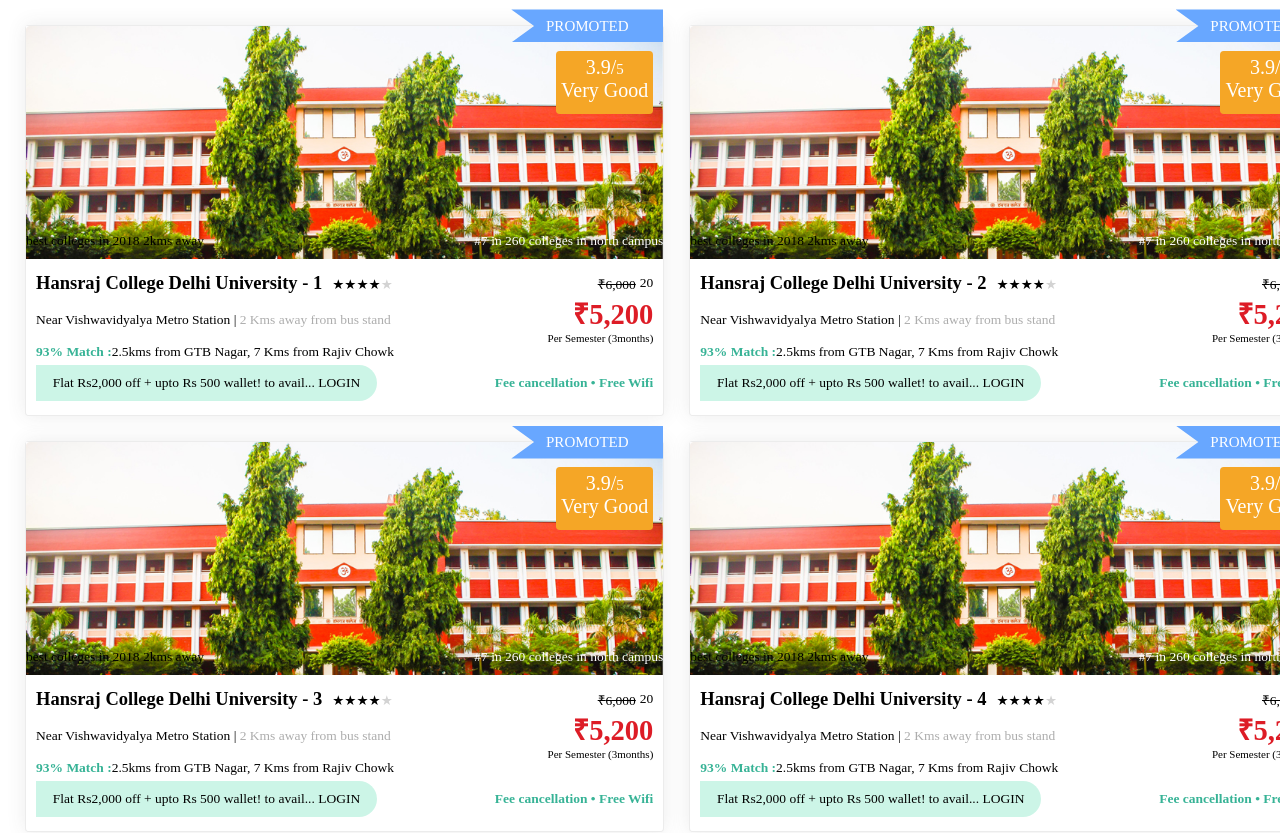
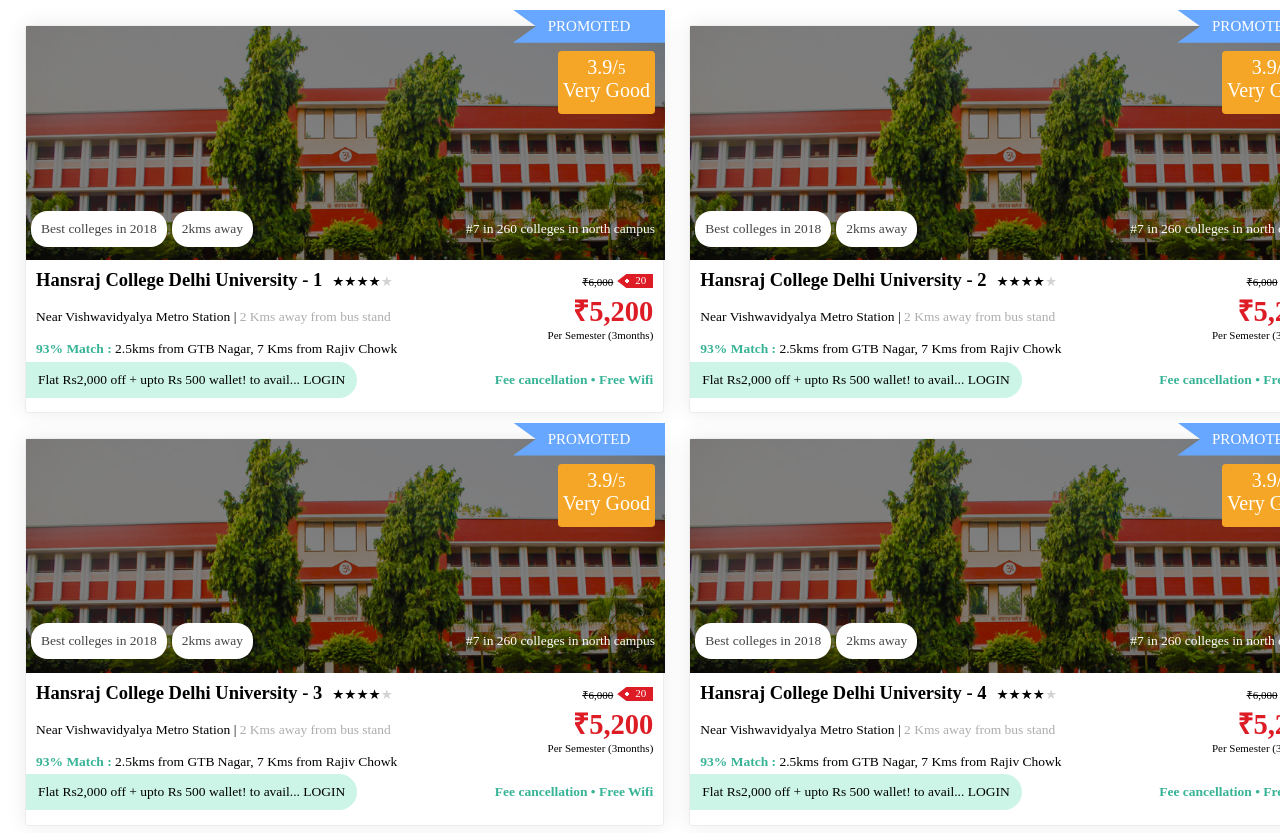
Before and after one commit to anujsoni08/college-listing, a React (Create React App) app: page / in a window 1280 px wide. Shown: the top 833 px of the page. Built offline with nearby package versions, Linux system fonts and the light colour scheme.

Commit message:
added clip-path

```diff
--- a/src/components/CollegeCard/index.js
+++ b/src/components/CollegeCard/index.js
@@ -1,23 +1,30 @@
 import React from "react";
 
-import collegeImg from "../../assets/collegeImages/college.jpg";
 import "./style.css";
 
 function CollegeCard(props) {
   const { collegeData } = props;
 
-  const getNumberInternationFormat = (value) => {
-    return new Intl.NumberFormat("en-US").format(value);
+  // Get Currency in Indian format
+  const getNumberInternationalFormat = (value) => {
+    return new Intl.NumberFormat("en-IN").format(value);
+  };
+
+  // Titlecase for college tags
+  const titleCase = (str) => {
+    str = str.toLowerCase().split(" ");
+    str[0] = str[0].charAt(0).toUpperCase() + str[0].slice(1);
+    return str.join(" ");
   };
 
   const renderTopHalf = () => {
     return (
       <div className="top-half-card">
-        <div style={{ position: "absolute", width: "100%", height: "100%" }}>
+        <div>
           <div className="promoted-div">
             <p className="zero-margin">PROMOTED</p>
           </div>
-          <div className="rating-card" style={{ float: "right" }}>
+          <div className="rating-card">
             <p className="zero-margin rating-text">
               3.9/<span style={{ fontSize: "15px" }}>5</span>{" "}
             </p>
@@ -25,21 +32,14 @@
               {collegeData.rating_remarks}
             </p>
           </div>
-          <div
-            className="flex-class"
-            style={{ position: "absolute", width: "100%", bottom: "0" }}
-          >
+          <div className="flex-class tag-ranking-upper-half">
             <p>
-              <span>{collegeData.tags[0]}</span>
-              {"    "}
-              <span>{collegeData.tags[1]}</span>
+              <span className="tag-1">{titleCase(collegeData.tags[0])}</span>
+              <span className="tag-2">{titleCase(collegeData.tags[1])}</span>
             </p>
-            <p style={{ color: "white", fontWeight: 500, lineHeight: 1.33 }}>
-              #{collegeData.ranking}
-            </p>
+            <p className="ranking-class">#{collegeData.ranking}</p>
           </div>
         </div>
-        <img src={collegeImg} alt="college" className="image-class" />
       </div>
     );
   };
@@ -47,7 +47,7 @@
   const renderBottomHalf = () => {
     return (
       <div className="bottom-half-card">
-        <div className="flex-class">
+        <div className="flex-class padx-10px">
           <p className="zero-margin">
             <span
               className="font-bold greyish-brown"
@@ -57,28 +57,35 @@
             </span>
             <span className="rating-star-list">
               {Array.from({ length: collegeData.rating }, (_, i) => i + 1).map(
-                (_) => (
-                  <span className="rated-star">&#9733;</span>
+                (_, index) => (
+                  <span className="rated-star" key={index}>
+                    &#9733;
+                  </span>
                 )
               )}
               {Array.from(
                 { length: 5 - collegeData.rating },
                 (_, i) => i + 1
-              ).map((_) => (
-                <span className="non-rated-star">&#9733;</span>
+              ).map((_, index) => (
+                <span
+                  className="non-rated-star"
+                  key={collegeData.rating + index}
+                >
+                  &#9733;
+                </span>
               ))}
             </span>
           </p>
           <div className="college-fee-discount-class">
-            <span style={{ textDecoration: "line-through" }}>
+            <span className="original-fees">
               {" "}
-              &#8377;{getNumberInternationFormat(collegeData.original_fees)}
+              &#8377;{getNumberInternationalFormat(collegeData.original_fees)}
             </span>
             <span style={{ width: "4px" }}> </span>
-            <span>{collegeData.discount}</span>
+            <span className="discount">{collegeData.discount}</span>
           </div>
         </div>
-        <div className="flex-class">
+        <div className="flex-class padx-10px">
           <p className="zero-margin">
             <span className="greyish-brown">
               {collegeData.nearest_place[0]}
@@ -94,46 +101,28 @@
             className="zero-margin font-bold"
             style={{ fontSize: "28.5px", color: "#dd1c26" }}
           >
-            &#8377;{getNumberInternationFormat(collegeData.discounted_fees)}
+            &#8377;{getNumberInternationalFormat(collegeData.discounted_fees)}
           </p>
         </div>
         <p
-          className="zero-margin greyish-brown"
-          style={{ textAlign: "right", fontSize: "11px" }}
+          className="zero-margin greyish-brown padx-10px text-right"
+          style={{ fontSize: "11px" }}
         >
           {collegeData.fees_cycle}
         </p>
-        <p className="zero-margin" style={{ textAlign: "left" }}>
-          <span style={{ color: "#37b396", fontWeight: 700 }}>93% Match :</span>
+        <p className="zero-margin padx-10px text-left">
+          <span style={{ color: "#37b396", fontWeight: 700 }}>
+            93% Match :{" "}
+          </span>
           <span>{collegeData.famous_nearest_places}</span>
         </p>
         <div className="flex-class">
-          <p
-            className="zero-margin"
-            style={{
-              backgroundColor: "#ccf5e7",
-              padding: "10px",
-              borderTopRightRadius: "25px",
-              borderBottomRightRadius: "25px",
-              width: "52%",
-            }}
-          >
+          <p className="zero-margin offer-text" id="offer-text">
             {collegeData.offertext}
           </p>
           <p>
-            <span
-              style={{
-                color: "#37b396",
-                width: "60px",
-                height: "10px",
-                fontWeight: "bold",
-                fontStretch: "normal",
-                fontStyle: "normal",
-                lineHeight: 1.33,
-                letterSpacing: "normal",
-                textAlign: "center",
-              }}
-            >
+            <span className="amenties padx-10px">
+              {" "}
               {collegeData.amenties.join(" • ")}
             </span>
           </p>
--- a/src/components/CollegeCard/style.css
+++ b/src/components/CollegeCard/style.css
@@ -36,16 +36,19 @@
 
 .top-half-card {
   position: relative;
-  /* background-image:
-    linear-gradient(
-      rgba(0, 0, 0, 0.5),
-      rgba(0, 0, 0, 0.5)
-    ),
-    url('../../assets/collegeImages/college.jpg'); */
+  background-image: linear-gradient(rgba(0, 0, 0, 0.5), rgba(0, 0, 0, 0.5)),
+    url("../../assets/collegeImages/college.jpg");
+  background-size: cover;
+  width: 639px;
+  height: 234px;
 }
 
 .bottom-half-card {
-  padding: 10px;
+  padding: 10px 0;
+}
+
+.padx-10px {
+  padding: 0 10px;
 }
 
 .zero-margin {
@@ -98,3 +101,82 @@
 .rating-star-list {
   margin-left: 10px;
 }
+
+.tag-1,
+.tag-2 {
+  display: inline-block;
+  padding: 10px;
+  border-radius: 16.5px;
+  margin-left: 5px;
+  background: white;
+  color: #444444;
+}
+
+.ranking-class {
+  font-weight: 500;
+  line-height: 1.33;
+  margin-right: 10px;
+  color: #ffffff;
+}
+
+.tag-ranking-upper-half {
+  position: absolute;
+  width: 100%;
+  bottom: 0;
+}
+
+.top-half-card > div {
+  position: absolute;
+  width: 100%;
+  height: 100%;
+}
+
+.amenties {
+  color: #37b396;
+  width: 60px;
+  height: 10px;
+  font-weight: bold;
+  font-stretch: normal;
+  font-style: normal;
+  line-height: 1.33;
+  letter-spacing: normal;
+  text-align: center;
+}
+
+.offer-text {
+  background-color: #ccf5e7;
+  padding: 10px 0;
+  border-top-right-radius: 25px;
+  border-bottom-right-radius: 25px;
+  width: 52%;
+}
+
+.text-left {
+  text-align: left;
+}
+
+.text-right {
+  text-align: right;
+}
+
+.original-fees {
+  text-decoration: line-through;
+  font-size: 11px;
+  font-weight: 500;
+}
+
+.discount {
+  clip-path: polygon(100% 0, 100% 50%, 100% 100%, 25% 100%, 0% 50%, 25% 0%);
+  width: 29px;
+  font-size: 11px;
+  height: 14px;
+  text-align: right;
+  padding-right: 7px;
+  background-color: #dd1c26;
+  color: white;
+  background: radial-gradient(circle at 10px, transparent 6%, #dd1c26 5.5%);
+}
+
+.offer-text-login {
+  color: #1999d2;
+}
--- a/src/components/CollegeListing/index.js
+++ b/src/components/CollegeListing/index.js
@@ -10,17 +10,16 @@
     collegeList.colleges.slice(0, 10)
   );
 
-  const [isFetching, setIsFetching] = useInfiniteScroll(fetchMoreListItems);
+  const [isFetching, setIsFetching] = useInfiniteScroll(fetchMoreListItems); // create hook for infinite scroll
 
   function fetchMoreListItems() {
-    console.log(collegeListRender);
     setTimeout(() => {
       setCollegeListRender((prevState) => [
         ...prevState,
         ...collegeList.colleges.slice(prevState.length, prevState.length + 10),
       ]);
       setIsFetching(false);
-    }, 2000);
+    }, 1000);
   }
 
   console.log(collegeListRender);
--- a/src/components/useInfiniteScroll/index.js
+++ b/src/components/useInfiniteScroll/index.js
@@ -15,7 +15,7 @@
     });
   }, [isFetching]);
 
-  function handleScroll() {
+  const handleScroll = () => {
     if (
       window.innerHeight + document.documentElement.scrollTop !==
         document.documentElement.offsetHeight ||
@@ -23,7 +23,7 @@
     )
       return;
     setIsFetching(true);
-  }
+  };
 
   return [isFetching, setIsFetching];
 };
```
